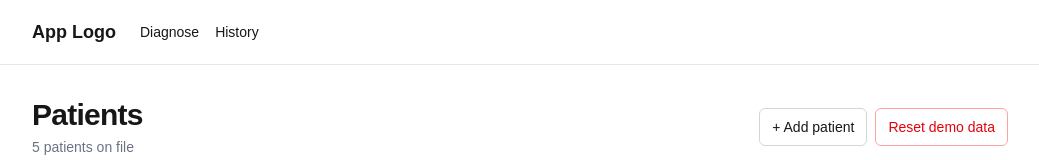
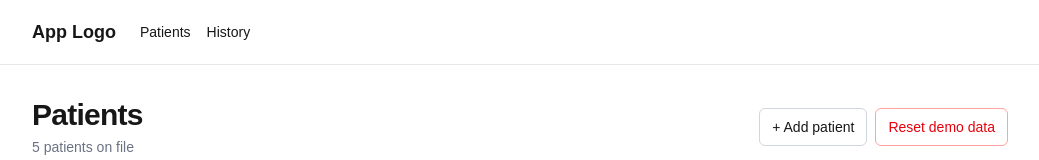
Before and after one commit to HaudiXO/DiagnoScope, a Next.js app: page / in a window 1280 px wide. Shown: the top 160 px of the page, without its empty margins (120-1159 px from the left). Built offline with nearby package versions, Linux system fonts and the light colour scheme.

Commit message:
feat: update nav header – Diagnose → Patients

```diff
--- a/app/layout.tsx
+++ b/app/layout.tsx
@@ -23,7 +23,7 @@ export default function RootLayout({
               </Link>
               <nav className="flex gap-4">
                 <Link href="/" className="text-sm font-medium hover:text-blue-600 transition-colors">
-                  Diagnose
+                  Patients
                 </Link>
                 <Link href="/history" className="text-sm font-medium hover:text-blue-600 transition-colors">
                   History
```
